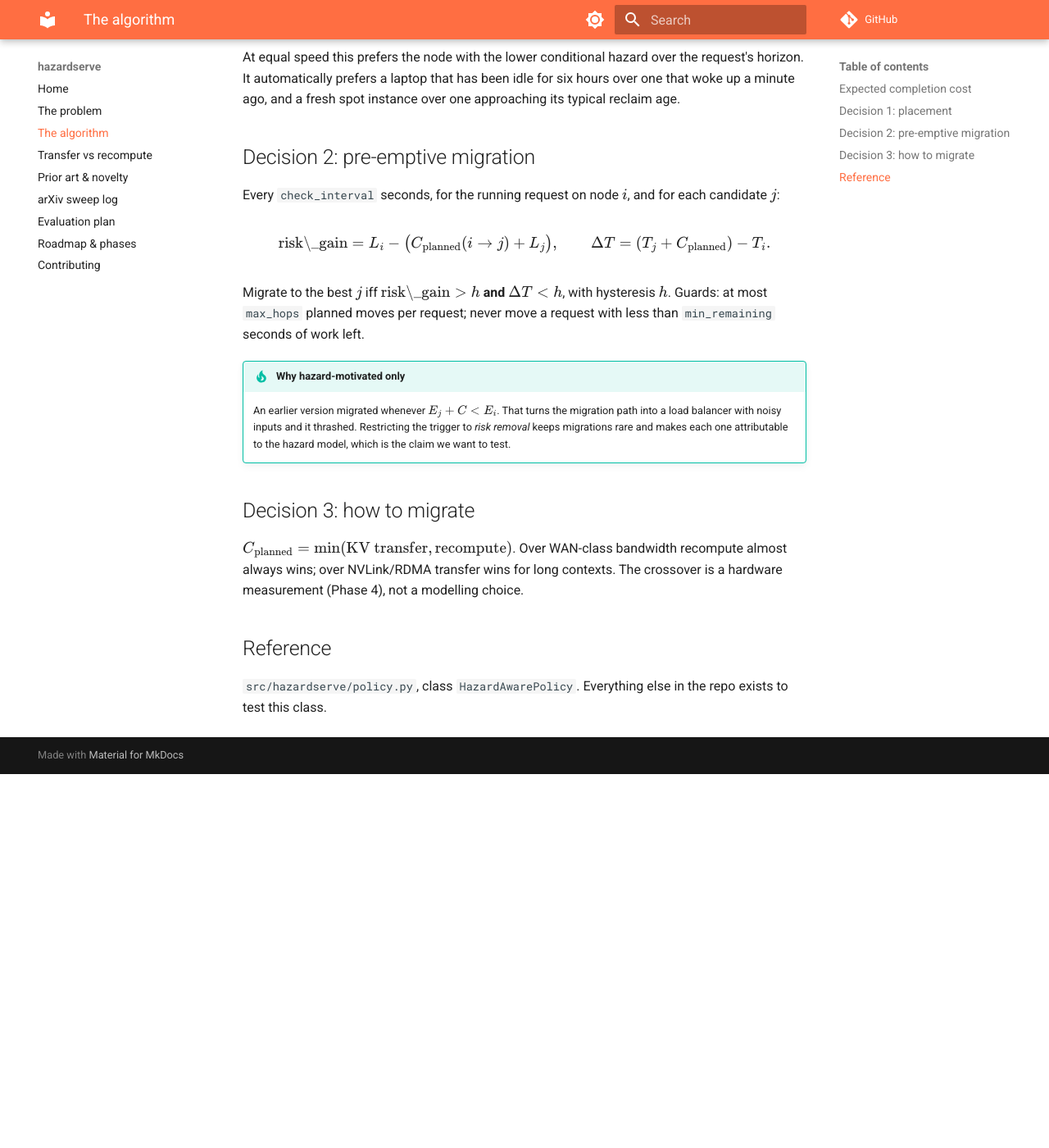
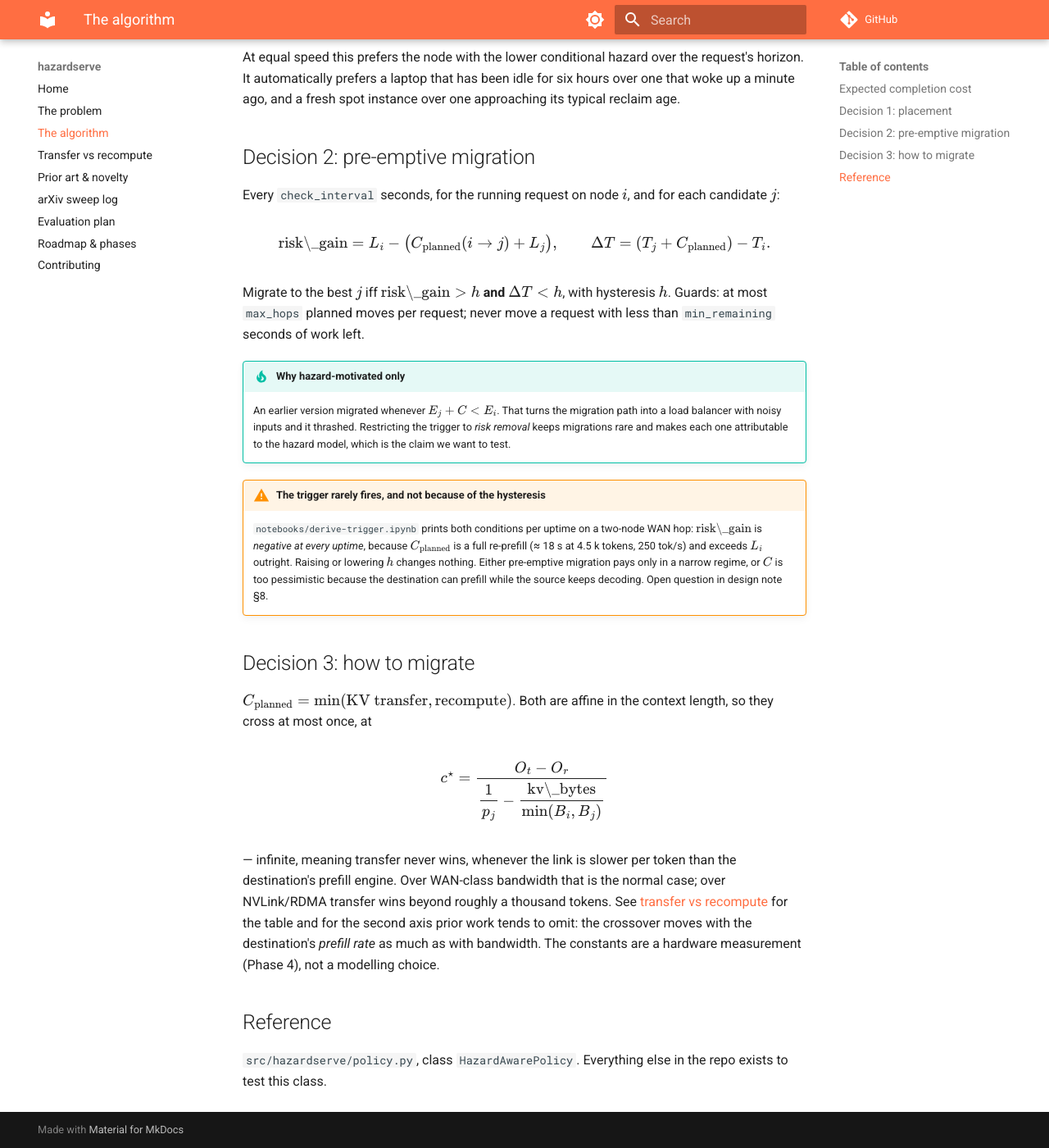
Before and after one commit to lvlrSajjad/hazardserve, an MkDocs documentation site: the page built from docs/algorithm.md, in a window 1280 px wide and 1400 px high, scrolled down 836 px. Shown: the whole window at 82% size. Built offline with MkDocs 1.6.1 and Material for MkDocs 9.7.7, drawn with Linux system fonts in a browser that asks for light colours; comment, search, counter and statistics services are not loaded; before the commit the page ends 1780 px from its top, so only the background shows below that.

Commit message:
docs: fold the Phase 0 findings into the articles
The migration trigger's silence was described as conservatism to be tuned in
Phase 1. It is structural: C_planned is a full re-prefill and exceeds the risk
it removes, so the first condition fails before the hysteresis is consulted.
Say that in README, docs/algorithm.md and the paper outline, and point them at
the crossover model and the derivation notebook.

Co-Authored-By: Claude Opus 5 <noreply@anthropic.com>

```diff
--- a/docs/algorithm.md
+++ b/docs/algorithm.md
@@ -40,9 +40,18 @@ Migrate to the best $j$ iff $\text{risk\_gain} > h$ **and** $\Delta T < h$, with
 !!! tip "Why hazard-motivated only"
     An earlier version migrated whenever $E_j + C < E_i$. That turns the migration path into a load balancer with noisy inputs and it thrashed. Restricting the trigger to *risk removal* keeps migrations rare and makes each one attributable to the hazard model, which is the claim we want to test.
 
+!!! warning "The trigger rarely fires, and not because of the hysteresis"
+    `notebooks/derive-trigger.ipynb` prints both conditions per uptime on a two-node WAN hop: $\text{risk\_gain}$ is *negative at every uptime*, because $C_{\text{planned}}$ is a full re-prefill (≈ 18 s at 4.5 k tokens, 250 tok/s) and exceeds $L_i$ outright. Raising or lowering $h$ changes nothing. Either pre-emptive migration pays only in a narrow regime, or $C$ is too pessimistic because the destination can prefill while the source keeps decoding. Open question in design note §8.
+
 ## Decision 3: how to migrate
 
-$C_{\text{planned}} = \min(\text{KV transfer}, \text{recompute})$. Over WAN-class bandwidth recompute almost always wins; over NVLink/RDMA transfer wins for long contexts. The crossover is a hardware measurement (Phase 4), not a modelling choice.
+$C_{\text{planned}} = \min(\text{KV transfer}, \text{recompute})$. Both are affine in the context length, so they cross at most once, at
+
+$$
+c^\star = \frac{O_t - O_r}{\dfrac{1}{p_j} - \dfrac{\text{kv\_bytes}}{\min(B_i, B_j)}}
+$$
+
+— infinite, meaning transfer never wins, whenever the link is slower per token than the destination's prefill engine. Over WAN-class bandwidth that is the normal case; over NVLink/RDMA transfer wins beyond roughly a thousand tokens. See [transfer vs recompute](crossover.md) for the table and for the second axis prior work tends to omit: the crossover moves with the destination's *prefill rate* as much as with bandwidth. The constants are a hardware measurement (Phase 4), not a modelling choice.
 
 ## Reference
 
```
Also changed, not shown: README.md (+4 -2 lines), paper/outline.md (+4 -2 lines).
